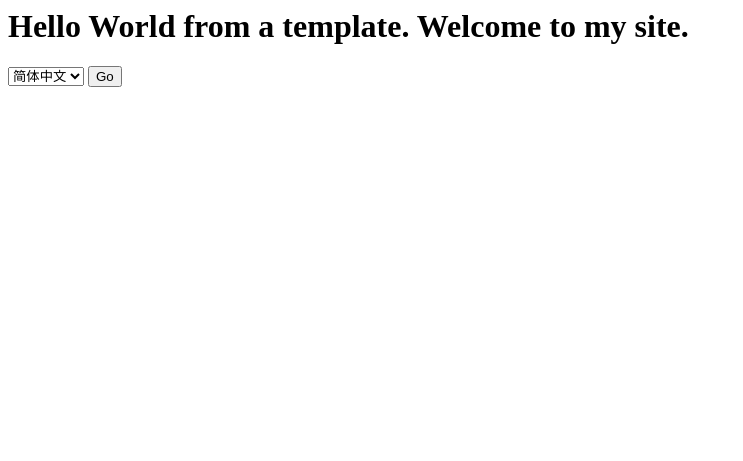
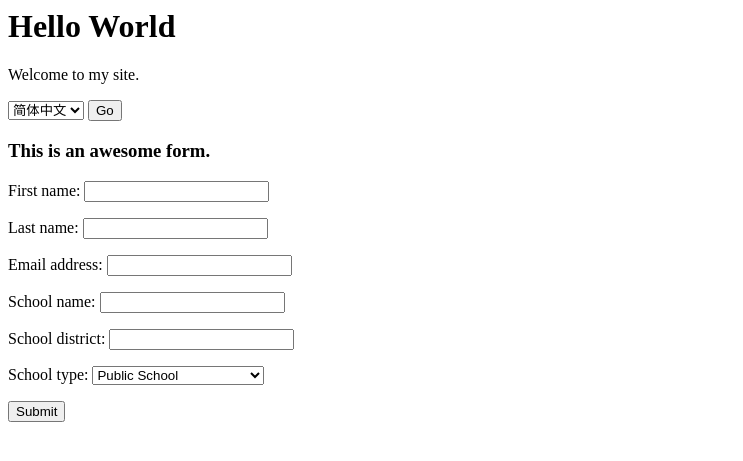
Before and after one commit to jorgepda/django-language-demo, a Django app: template hello_world/templates/hello_world/index.html in a window 1280 px wide. Shown: the top 461 px of the page, without its empty margins (0-743 px from the left). Run offline with Django 3.2, Linux system fonts and the light colour scheme; the template is opened without the code that fills it: values that come from a table or form of the project are taken from there, others are empty.

Commit message:
Added translatable form.

```diff
--- /dev/null
+++ b/hello_world/forms.py
@@ -0,0 +1,11 @@
+from django import forms
+from django.utils.translation import ugettext_lazy as _
+
+class TeacherTrainingForm(forms.Form):
+    first_name = forms.CharField(label=_("First name"), max_length=100)
+    last_name = forms.CharField(label=_("Last name"), max_length=100)
+    email = forms.EmailField(label=_("Email address"))
+    school_name = forms.CharField(label=_("School name"), max_length=250)
+    school_district = forms.CharField(label=_("School district"), max_length=250)
+    school_choices = (("public", _("Public School")),("private", _("Private or Charter School")),("other", _("Other")),)
+    school_type = forms.ChoiceField(label=_("School type"), choices=school_choices)
--- a/hello_world/templates/hello_world/index.html
+++ b/hello_world/templates/hello_world/index.html
@@ -1,6 +1,8 @@
 {% load i18n %}
 
-<h1>{% trans "Hello World from a template. Welcome to my site." %}</h1>
+<h1>{% trans "Hello World" %}</h1>
+
+<p>{% trans "Welcome to my site." %}</p>
 
 <form action="{% url 'set_language' %}" method="post">{% csrf_token %}
     <input name="next" type="hidden" value="{{ redirect_to }}" />
@@ -16,5 +18,12 @@
             {% endif %}
         {% endfor %}
     </select>
-    <input type="submit" value="Go" />
+    <input type="submit" value="{% trans 'Go' %}" />
 </form>
+
+<h3>{% trans "This is an awesome form." %}</h3>
+<form action="/your-form/" method="post">
+    {% csrf_token %}
+    {{ form.as_p }}
+    <input type="submit" value="{% trans 'Submit' %}" />
+</form>
```
Also changed, not shown: hello_world/views.py (+14 -2 lines), db.sqlite3, locale/es/LC_MESSAGES/django.po, locale/zh/LC_MESSAGES/django.po, 6 other files.
